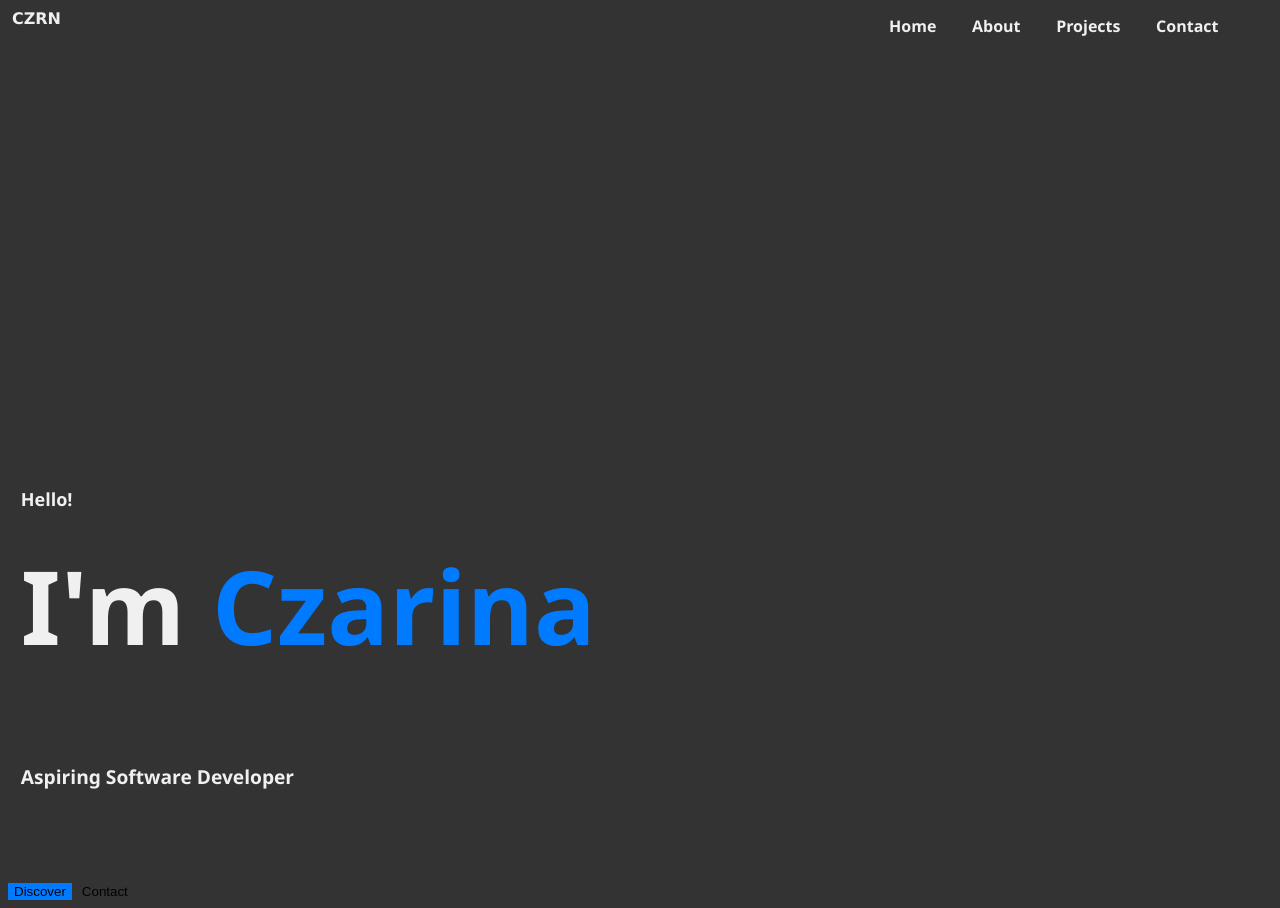
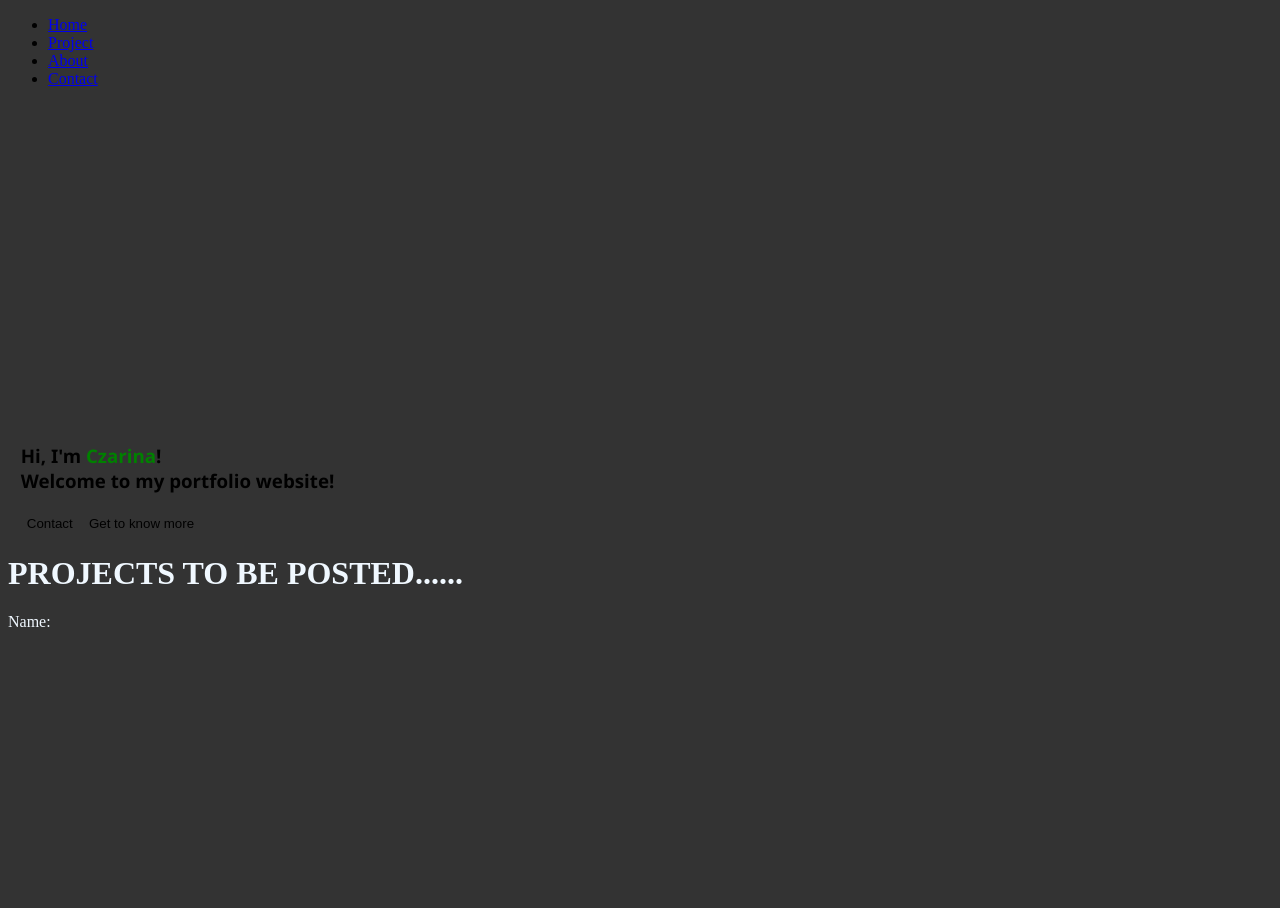
Before and after one commit to c-zarina/czrnxyz.github.io, a plain HTML site: page index.html in a window 1280 px wide. After the commit the page ends 800 px from the top, so only its background shows below. Drawn offline with Linux system fonts and the light colour scheme.

Commit message:
Update index.html

```diff
--- a/index.html
+++ b/index.html
@@ -3,33 +3,41 @@
 <head>
     <meta charset="UTF-8">
     <meta name="viewport" content="width=device-width, initial-scale=1.0">
+    <title>PORTFOLIO</title>
     <link rel="stylesheet" href="style.css">
-    <title>Portfolio Website</title>
 </head>
 <body>
-    <header style="position: fixed;">
-        <p style="float: inline-start; color: #F0F0F0; font-family: Verdana, Geneva, Tahoma, sans-serif; font-weight: bolder;">CZRN</p>
-        <div class="list">
-            <p id="p"><a href="#home" style="text-decoration: none; color: #F0F0F0;">Home</a></p>
-            <p id="p"><a href="#about" style="text-decoration: none; color: #F0F0F0;">About</a></p>
-            <p id="p"><a href="#projects" style="text-decoration: none; color: #F0F0F0;">Projects</a></p>
-            <p id="p"><a href="#contact" style="text-decoration: none; color: #F0F0F0;">Contact</a></p>
-        </div>
+    <header>
+    <ul class="head">
+        <li><a href="#home">Home</a></li>
+        <li><a href="#project">Project</a></li>
+        <li><a href="#about">About</a></li>
+        <li><a href="#contact">Contact</a></li>
+    </ul>
     </header>
     <div id="home">
     <div class="greet">
-    <h1 style="color: #F0F0F0; font-size: 8vw; padding-bottom: none; font-weight: 850;"><span style="font-size: large;">Hello!</span><br> I'm
-    <span style="color: #007bff; padding-top: none;">Czarina</span><br>
-    <span style="color: #F0F0F0; font-size: 1.5vw;">Aspiring Software Developer</span>
-    </h1>
+        <h3>Hi, I'm<span style="color: green;"> Czarina</span>!<br>
+            Welcome to my portfolio website!</h3>
+        <div class="btn">
+            <form>
+                <button>Contact</button>
+                <button>Get to know more</button>
+            </form>
+        </div>
     </div>
-    <div class="right">
-       <!-- <img src="img/photo.png"> -->
+</div>
+
+<div id="project" class="space">
+    <div>
+        <h1 style="color: aliceblue;">PROJECTS TO BE POSTED......</h1>
     </div>
-    <div>
-        <button style="background-color: #007bff;">Discover</button>
-        <button id="contact">Contact</button>
-    </div>
+</div>
+
+<div id="about">
+    <form>
+        <label style="color: aliceblue;">Name:</label>
+    </form>
 </div>
 </body>
 </html>
```
